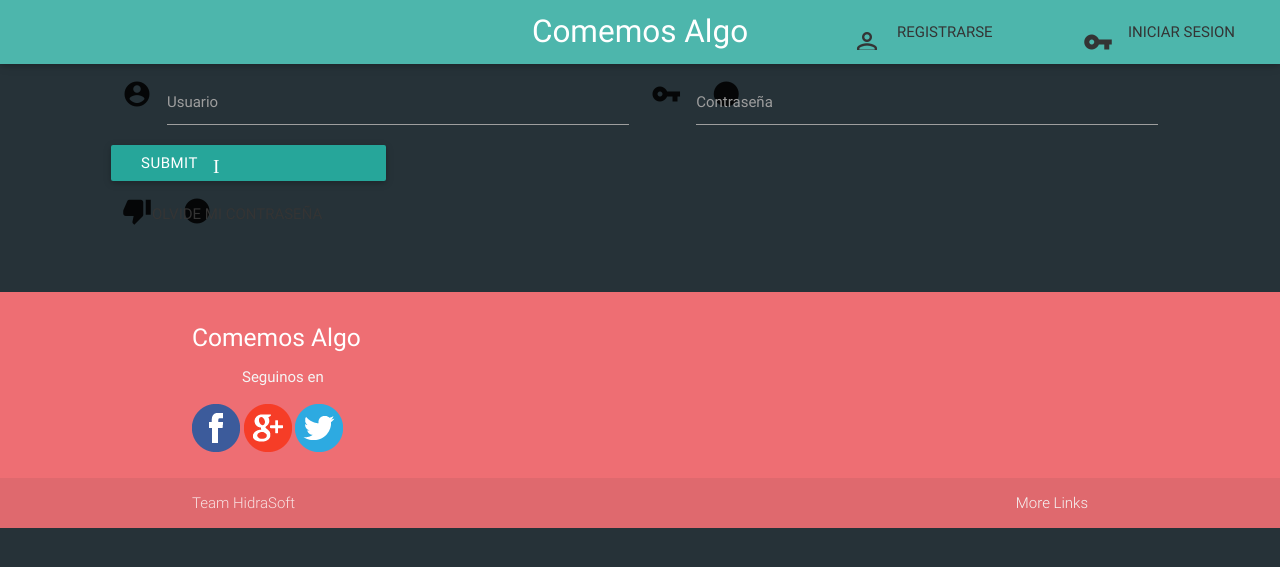
After one commit to Hidra-Soft/comemosalgo, a Django app: template templates/login.html in a window 1280 px wide. The commit adds this page. Shown: the top 567 px of the page. Run offline with Django 3.2, Linux system fonts and the light colour scheme; the template is opened without the code that fills it, so the values that code supplies are empty.

Commit message:
creacion template login, modificacion iniciar sesion y registrarse en template base

```diff
--- a/apps/usuario/urls.py
+++ b/apps/usuario/urls.py
@@ -1,5 +1,6 @@
 from django.conf.urls import url
 from apps.usuario.views import RegistroUsuario
+from django.contrib.auth.views import login
 
 urlpatterns = [
     url(r'^registrar/$', RegistroUsuario.as_view(), name='registrar')
--- a/templates/base.html
+++ b/templates/base.html
@@ -18,8 +18,9 @@
                     <a href="#" class="brand-logo center">Comemos Algo</a>
                     <a href="#" data-activates="mobile-demo" class="button-collapse"><i class="material-icons">menu</i></a>
                     <ul id="nav-mobile" class="right hide-on-med-and-down">
-                        <li><a href="">Registrarse</a></li>
-                        <li><a href="">Iniciar Sesion</a></li>
+
+                        <li><a class="waves-effect waves-teal btn-flat" href=""><i class="material-icons left">perm_identity</i>Registrarse</a></li>
+                        <li><a class="waves-effect waves-teal btn-flat" href="login.html" target="popup" onClick="window.open(this.href, this.target, 'width=350,height=420'); return false;"><i class="material-icons left">vpn_key</i>Iniciar Sesion</a></li>
                     </ul>
                     <ul class="side-nav" id="mobile-demo">
                         <li><a href="">Registrarse</a></li>
--- /dev/null
+++ b/templates/login.html
@@ -0,0 +1,36 @@
+{% extends 'base.html' %}
+#{% load staticfiles %}
+
+
+{% block content %}
+
+<div class="row">
+    <form class="col s12">
+      <div class="row">
+
+        <div class="input-field col s6">
+          <i class="material-icons prefix">account_circle</i>
+          <input id="icon_prefix" name="username" type="text" class="validate">
+          <label for="icon_prefix">Usuario</label>
+        </div>
+
+        <div class="input-field col s6">
+          <i class="material-icons prefix">vpn_key_circle</i>
+          <input id="icon_pass" name="password" type="password" class="validate">
+          <label for="icon_pass">Contraseña</label>
+        </div>
+
+         <button class="btn waves-effect waves-light" type="submit" name="action">Submit
+             <i class="material-icons right">Ingresar</i>
+         </button>
+
+        <div class="input-field col s12">
+          <i class="material-icons prefix">thumb_down_circle</i>
+          <a class="waves-effect waves-teal btn-flat">Olvide mi contraseña</a>
+        </div>
+
+      </div>
+    </form>
+  </div>
+
+{% endblock %}
```
